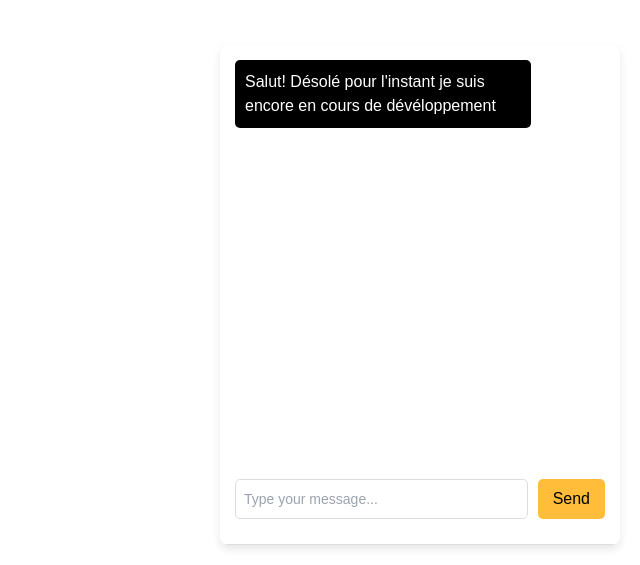
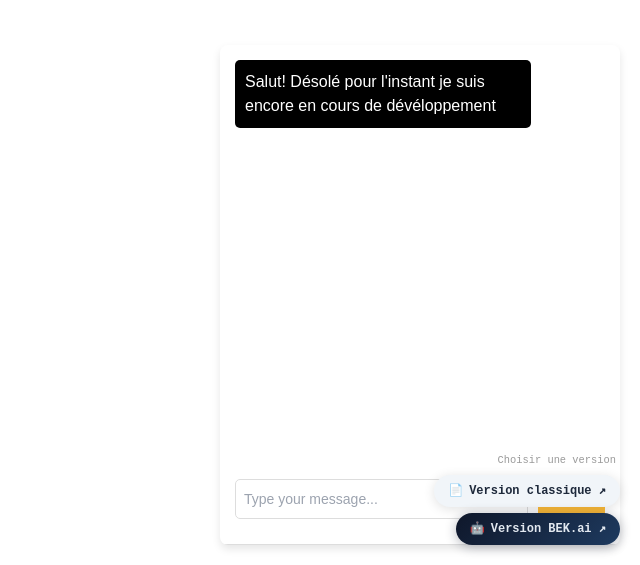
Before and after one commit to BadreddineEK/chatbot-portfolio, a Next.js app: page / in a window 1280 px wide. Shown: the part 235-800 px from the top of the page, without its empty margins (640-1280 px from the left). Built offline with nearby package versions, Linux system fonts and the light colour scheme.

Commit message:
feat: add cross-portfolio switcher buttons (classic + AI versions)

```diff
--- a/app/page.tsx
+++ b/app/page.tsx
@@ -1,6 +1,56 @@
 'use client'
 
 import { useState } from 'react';
+
+// Cross-portfolio version switcher styles
+const switcherStyle: React.CSSProperties = {
+  position: 'fixed',
+  bottom: '20px',
+  right: '20px',
+  zIndex: 9999,
+  display: 'flex',
+  flexDirection: 'column',
+  alignItems: 'flex-end',
+  gap: '6px',
+};
+
+const switcherLabelStyle: React.CSSProperties = {
+  fontSize: '0.65rem',
+  color: 'rgba(0,0,0,0.4)',
+  textAlign: 'right',
+  paddingRight: '4px',
+  fontFamily: 'monospace',
+};
+
+const switcherBtnBaseStyle: React.CSSProperties = {
+  display: 'inline-flex',
+  alignItems: 'center',
+  gap: '6px',
+  padding: '7px 14px',
+  borderRadius: '999px',
+  textDecoration: 'none',
+  fontSize: '0.75rem',
+  fontWeight: 600,
+  fontFamily: 'monospace',
+  whiteSpace: 'nowrap',
+  cursor: 'pointer',
+  transition: 'opacity 0.15s',
+  border: 'none',
+};
+
+const classicBtnStyle: React.CSSProperties = {
+  ...switcherBtnBaseStyle,
+  background: '#f1f5f9',
+  color: '#1e293b',
+  boxShadow: '0 2px 12px rgba(0,0,0,0.12)',
+};
+
+const aiBtnStyle: React.CSSProperties = {
+  ...switcherBtnBaseStyle,
+  background: 'linear-gradient(135deg, #0f172a, #1e3a5f)',
+  color: '#e2e8f0',
+  boxShadow: '0 2px 12px rgba(15,23,42,0.3)',
+};
 
 const Chatbot = () => {
   const [messages, setMessages] = useState([{ text: "Salut! Désolé pour l'instant je suis encore en cours de dévéloppement", from: "bot" }]);
@@ -13,18 +63,12 @@ const Chatbot = () => {
       setInput('');
 
       try {
-        // Envoi du message à l'API du chatbot
         const response = await fetch('/api/chatbot', {
           method: 'POST',
-          headers: {
-            'Content-Type': 'application/json',
-          },
+          headers: { 'Content-Type': 'application/json' },
           body: JSON.stringify({ message: input }),
         });
-
         const data = await response.json();
-
-        // Ajout de la réponse du bot aux messages
         setMessages((prevMessages) => [
           ...prevMessages,
           { text: data.botResponse, from: 'bot' },
@@ -40,6 +84,31 @@ const Chatbot = () => {
   };
 
   return (
+    <>
+      {/* Cross-portfolio version switcher */}
+      <div style={switcherStyle}>
+        <span style={switcherLabelStyle}>Choisir une version</span>
+        <a
+          href="https://badreddineek.github.io/portfolioBadreddine/"
+          target="_blank"
+          rel="noopener noreferrer"
+          style={classicBtnStyle}
+        >
+          <span>📄</span>
+          <span>Version classique ↗</span>
+        </a>
+        <a
+          href="https://badreddineek.github.io/portfolio-ai/"
+          target="_blank"
+          rel="noopener noreferrer"
+          style={aiBtnStyle}
+        >
+          <span>🤖</span>
+          <span>Version BEK.ai ↗</span>
+        </a>
+      </div>
+
+      {/* Chatbot widget */}
       <div style={styles.chatbotContainer}>
         <div style={styles.chatWindow}>
           <div style={styles.messagesContainer}>
@@ -61,6 +130,7 @@ const Chatbot = () => {
           </form>
         </div>
       </div>
+    </>
   );
 };
 
@@ -122,7 +192,7 @@ const styles: { [key: string]: React.CSSProperties } = {
     fontSize: '14px',
     border: '1px solid #ddd',
     borderRadius: '5px',
-    color: 'black', // Couleur du texte sombre
+    color: 'black',
   },
   sendButton: {
     backgroundColor: '#ffbd39',
```
Lines whose indentation alone changed are shown as unchanged.
